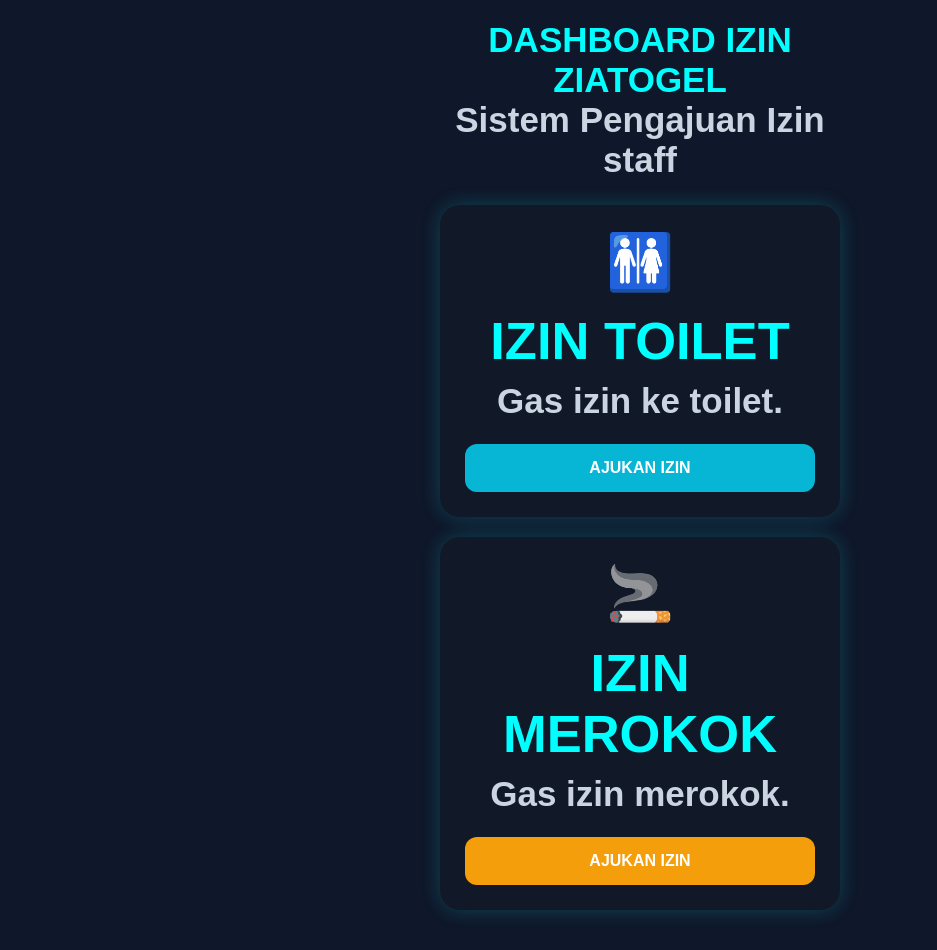
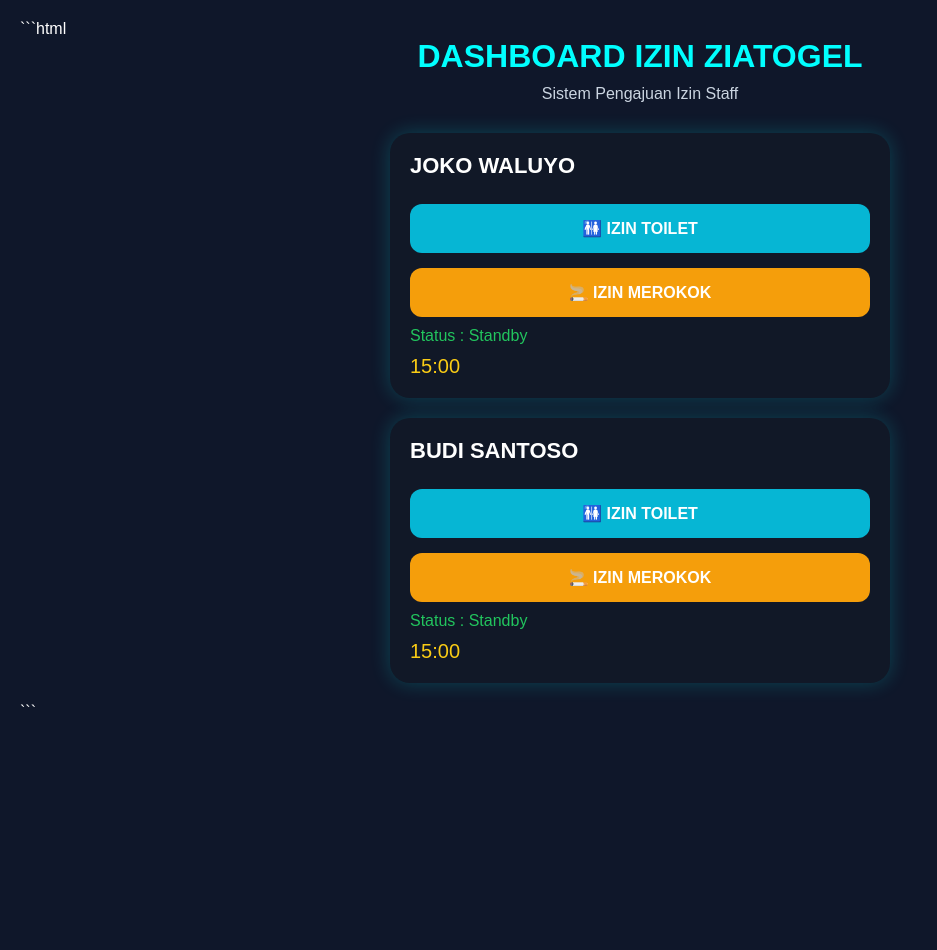
Before and after one commit to mhdfikramden8877-bit/apa-ajala-, a plain HTML site: page index.html in a window 1280 px wide. Shown: the whole page, without its empty margins (0-937 px from the left). After the commit the page ends 800 px from the top, so only its background shows below. Drawn offline with Linux system fonts and the light colour scheme.

Commit message:
Add files via upload

````diff
--- a/index.html
+++ b/index.html
@@ -1,67 +1,199 @@
+```html
 <!DOCTYPE html>
 <html lang="id">
 <head>
 <meta charset="UTF-8">
 <meta name="viewport" content="width=device-width, initial-scale=1.0">
 
-  <title>Dashboard Izin</title>
+<title>Dashboard Izin ZIATOGEL</title>
 
-  <link rel="stylesheet" href="style.css">
+<style>
+
+*{
+  margin:0;
+  padding:0;
+  box-sizing:border-box;
+}
+
+body{
+  font-family:Arial;
+  background:#0f172a;
+  color:white;
+  padding:20px;
+}
+
+h1{
+  text-align:center;
+  margin-bottom:10px;
+  color:cyan;
+}
+
+.subtitle{
+  text-align:center;
+  margin-bottom:30px;
+  color:#cbd5e1;
+}
+
+.container{
+  max-width:500px;
+  margin:auto;
+}
+
+.card{
+  background:#111827;
+  border-radius:20px;
+  padding:20px;
+  margin-bottom:20px;
+  box-shadow:0 0 20px rgba(0,255,255,0.2);
+}
+
+.nama{
+  font-size:22px;
+  font-weight:bold;
+  margin-bottom:10px;
+}
+
+.status{
+  margin-top:10px;
+  color:#22c55e;
+}
+
+.timer{
+  margin-top:10px;
+  font-size:20px;
+  color:#facc15;
+}
+
+button{
+  width:100%;
+  padding:15px;
+  border:none;
+  border-radius:12px;
+  font-size:16px;
+  font-weight:bold;
+  cursor:pointer;
+  margin-top:15px;
+}
+
+.toilet{
+  background:#06b6d4;
+  color:white;
+}
+
+.rokok{
+  background:#f59e0b;
+  color:white;
+}
+
+button:hover{
+  opacity:0.9;
+}
+
+</style>
 </head>
 
 <body>
 
-<div class="container">
-
-  <div class="dashboard">
-
-    <h1>DASHBOARD IZIN ZIATOGEL
+<h1>DASHBOARD IZIN ZIATOGEL</h1>
 
 <p class="subtitle">
-      Sistem Pengajuan Izin staff
+Sistem Pengajuan Izin Staff
 </p>
+
+<div class="container">
 
   <div class="card">
 
-      <div class="icon">
-        🚻
+    <div class="nama">
+      JOKO WALUYO
     </div>
 
-      <h2>IZIN TOILET</h2>
+    <button class="toilet" onclick="mulaiTimer(this)">
+      🚻 IZIN TOILET
+    </button>
 
-      <p>
-        Gas izin ke toilet.
-      </p>
+    <button class="rokok" onclick="mulaiTimer(this)">
+      🚬 IZIN MEROKOK
+    </button>
 
-      <button class="btn toilet">
-        AJUKAN IZIN
-      </button>
+    <div class="status">
+      Status : Standby
+    </div>
+
+    <div class="timer">
+      15:00
+    </div>
 
   </div>
 
   <div class="card">
 
-      <div class="icon">
-        🚬
+    <div class="nama">
+      BUDI SANTOSO
     </div>
 
-      <h2>IZIN MEROKOK</h2>
-
-      <p>
-        Gas izin merokok.
-      </p>
-
-      <button class="btn rokok">
-        AJUKAN IZIN
+    <button class="toilet" onclick="mulaiTimer(this)">
+      🚻 IZIN TOILET
     </button>
 
+    <button class="rokok" onclick="mulaiTimer(this)">
+      🚬 IZIN MEROKOK
+    </button>
+
+    <div class="status">
+      Status : Standby
+    </div>
+
+    <div class="timer">
+      15:00
     </div>
 
   </div>
 
 </div>
 
-<script src="script.js"></script>
+<script>
+
+function mulaiTimer(button){
+
+  const card = button.parentElement;
+
+  const status = card.querySelector(".status");
+  const timerDisplay = card.querySelector(".timer");
+
+  status.innerHTML = "Status : Sedang Izin";
+
+  let waktu = 15 * 60;
+
+  const interval = setInterval(function(){
+
+    let menit = Math.floor(waktu / 60);
+    let detik = waktu % 60;
+
+    if(detik < 10){
+      detik = "0" + detik;
+    }
+
+    timerDisplay.innerHTML = menit + ":" + detik;
+
+    waktu--;
+
+    if(waktu < 0){
+
+      clearInterval(interval);
+
+      timerDisplay.innerHTML = "Selesai";
+
+      status.innerHTML = "Status : Kembali";
+
+    }
+
+  },1000);
+
+}
+
+</script>
 
 </body>
 </html>
+```
````
Lines whose indentation alone changed are shown as unchanged.
